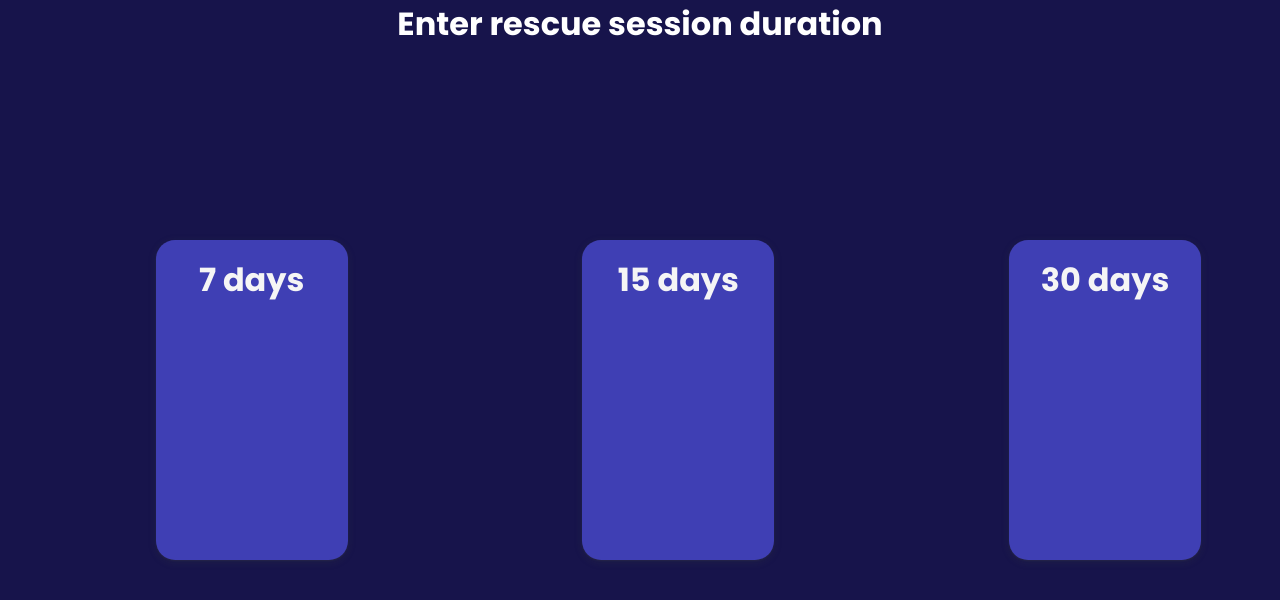
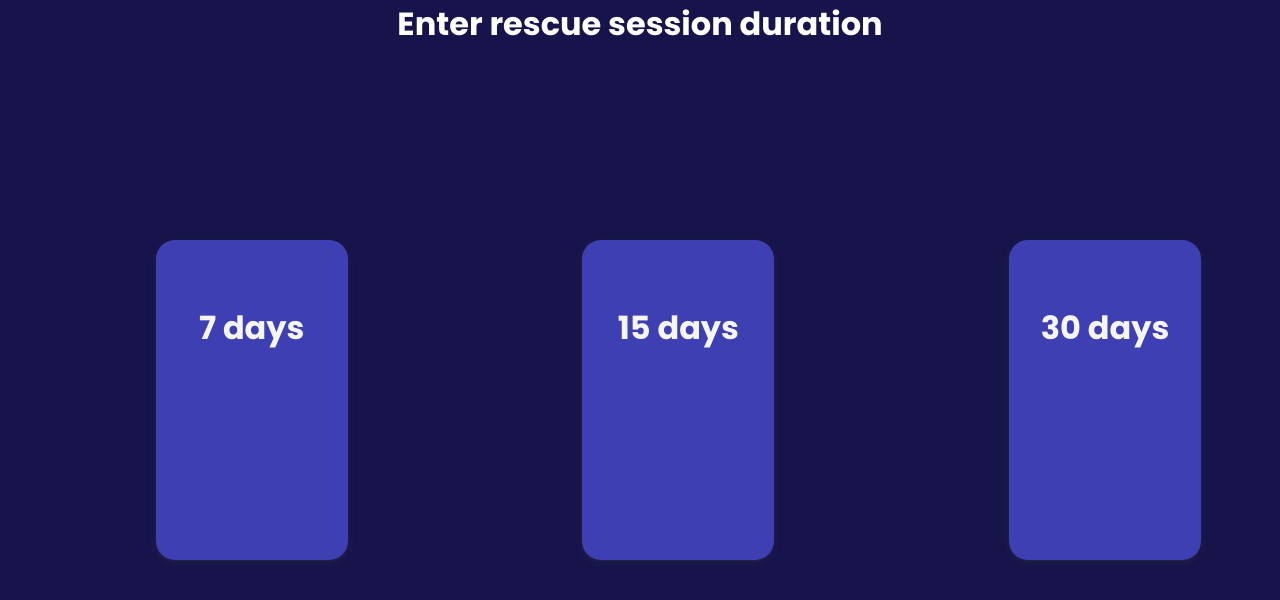
Before and after one commit to debasish-creator/resonate2k21, a React (Create React App) app: page /streak in a window 1280 px wide. Shown: the top 600 px of the page. Built offline with nearby package versions, Linux system fonts and the light colour scheme.

Commit message:
images added

```diff
--- a/src/components/Cards/Card.js
+++ b/src/components/Cards/Card.js
@@ -1,12 +1,13 @@
 import React from "react";
 import styled from "styled-components";
 import { Link } from "react-router-dom";
-const Card = ({ heading, route }) => {
+const Card = ({ heading, route, img }) => {
   return (
     <>
       <Link to={route}>
         <SingleCard>
           <h1>{heading}</h1>
+          {img && <img src={img} alt="img" />}
         </SingleCard>
       </Link>
     </>
@@ -27,6 +28,10 @@ const SingleCard = styled.div`
   border-radius: 1.2rem;
   transform: 1s 1s;
   margin-top: 2rem;
+  display: grid;
+  grid-template-rows: 1fr 1fr;
+  align-items: center;
+  justify-items: center;
   > h1 {
     color: whitesmoke;
     text-align: center;
@@ -37,4 +42,7 @@ const SingleCard = styled.div`
       rgba(0, 0, 0, 0.22) 0px 15px 12px;
     transform: scale(1.01);
   }
+  > img {
+    height: 9rem;
+  }
 `;
--- a/src/components/WideCards/WideCard.js
+++ b/src/components/WideCards/WideCard.js
@@ -2,7 +2,7 @@ import React from "react";
 import styled from "styled-components";
 import { Link } from "react-router-dom";
 
-const Widecard = ({ heading, subheading, routes }) => {
+const Widecard = ({ heading, subheading, routes, img }) => {
   return (
     <>
       {/* <SingleWideCard>
@@ -13,7 +13,10 @@ const Widecard = ({ heading, subheading, routes }) => {
 
       <Link to={routes}>
         <SingleWideCard>
-          <h1>{heading}</h1>
+          <section>
+            <h1>{heading}</h1>
+            <img src={img} alt="img" />
+          </section>
 
           <div>{subheading}</div>
         </SingleWideCard>
@@ -65,4 +68,19 @@ const SingleWideCard = styled.div`
     box-shadow: rgba(0, 0, 0, 0.3) 0px 19px 38px,
       rgba(0, 0, 0, 0.22) 0px 15px 12px;
   }
+
+  > section {
+    display: grid;
+    grid-template-columns: 1.5fr 1fr;
+    justify-items: center;
+    align-items: center;
+    > img {
+      height: 9rem;
+    }
+    > h1 {
+      color: whitesmoke;
+      font-size: 2rem;
+      padding: 4rem 0.5rem;
+    }
+  }
 `;
--- a/src/components/WideCards/WideCards.js
+++ b/src/components/WideCards/WideCards.js
@@ -2,11 +2,16 @@ import React from "react";
 import styled from "styled-components";
 import WideCard from "./WideCard";
 import { Link } from "react-router-dom";
-const Widecards = ({ heading, subheading, routes }) => {
+const Widecards = ({ heading, subheading, routes, img }) => {
   return (
     <>
       <WidecardContainer>
-        <WideCard heading={heading} subheading={subheading} routes={routes} />
+        <WideCard
+          heading={heading}
+          subheading={subheading}
+          routes={routes}
+          img={img}
+        />
         {/* <WideCard /> */}
       </WidecardContainer>
     </>
--- a/src/pages/Home/Home.js
+++ b/src/pages/Home/Home.js
@@ -55,10 +55,10 @@ function Home() {
           <Card />
           <Card /> */}
           {learningData.map((res) => {
-            const { id, heading, route } = res;
+            const { id, heading, route, img } = res;
             return (
               <article key={id}>
-                <Card heading={heading} route={route} />
+                <Card heading={heading} route={route} img={img} />
               </article>
             );
           })}
@@ -86,10 +86,10 @@ function Home() {
           <Card />
           <Card /> */}
           {data1.map((res) => {
-            const { id, heading, route } = res;
+            const { id, heading, route, img } = res;
             return (
               <article key={id}>
-                <Card heading={heading} route={route} />
+                <Card heading={heading} route={route} img={img} />
               </article>
             );
           })}
@@ -98,7 +98,7 @@ function Home() {
 
       <GuidedJournalContainer>
         {data2.map((data) => {
-          const { h, heading, subheading, routes, id } = data;
+          const { h, heading, subheading, routes, id, img } = data;
           return (
             <article key={id}>
               <h1>{h}</h1>
@@ -107,6 +107,7 @@ function Home() {
                   heading={heading}
                   subheading={subheading}
                   routes={routes}
+                  img={img}
                 />
               </WidecardContainer>
             </article>
--- a/src/pages/Home/Widecarddata.js
+++ b/src/pages/Home/Widecarddata.js
@@ -12,6 +12,7 @@ export default [
     heading: "Read a good book",
     subheading: "Select a good book based on your interest",
     routes: "/book",
+    img: "https://res.cloudinary.com/dfftvyqha/image/upload/v1632466186/6151-removebg-preview_veam6v.png",
   },
   {
     id: 3,
@@ -19,5 +20,6 @@ export default [
     heading: "Get inspired",
     subheading: "Read famous quotes",
     routes: "/quotes",
+    img: "https://res.cloudinary.com/dfftvyqha/image/upload/v1632466571/3255309-removebg-preview_jhyfw5.png",
   },
 ];
--- a/src/pages/Home/data.js
+++ b/src/pages/Home/data.js
@@ -3,15 +3,18 @@ export default [
     id: 1,
     heading: "TodoList",
     route: "/todo",
+    img: "https://res.cloudinary.com/dfftvyqha/image/upload/v1632464518/3327597-removebg-preview_otj73f.png",
   },
   {
     id: 2,
     heading: "Mental quiz",
     route: "/quiz",
+    img: "https://res.cloudinary.com/dfftvyqha/image/upload/v1632465192/10770-removebg-preview_ttlkwy.png",
   },
   {
     id: 3,
     heading: "Music",
     route: "/music",
+    img: "https://res.cloudinary.com/dfftvyqha/image/upload/v1632465012/5870-removebg-preview_fvszwn.png",
   },
 ];
--- a/src/pages/Home/learningData.js
+++ b/src/pages/Home/learningData.js
@@ -3,20 +3,24 @@ export default [
     id: 1,
     heading: "Stress Managment",
     route: "/streak",
+    img: "https://res.cloudinary.com/dfftvyqha/image/upload/v1632463150/3871893-removebg-preview_tfwiwb.png",
   },
   {
     id: 2,
     heading: "Fight Depression",
     route: "/streak",
+    img: "https://res.cloudinary.com/dfftvyqha/image/upload/v1632463361/4443395-removebg-preview_wlarhf.png",
   },
   {
     id: 3,
     heading: "Maintain Relationships",
     route: "/streak",
+    img: "https://res.cloudinary.com/dfftvyqha/image/upload/v1632463697/January_CartoonInLove_12-removebg-preview_xyqhgs.png",
   },
   {
     id: 4,
     heading: "Deal with Depression",
     route: "/streak",
+    img: "https://res.cloudinary.com/dfftvyqha/image/upload/v1632463946/4419047-removebg-preview_j2pfgt.png",
   },
 ];
```
